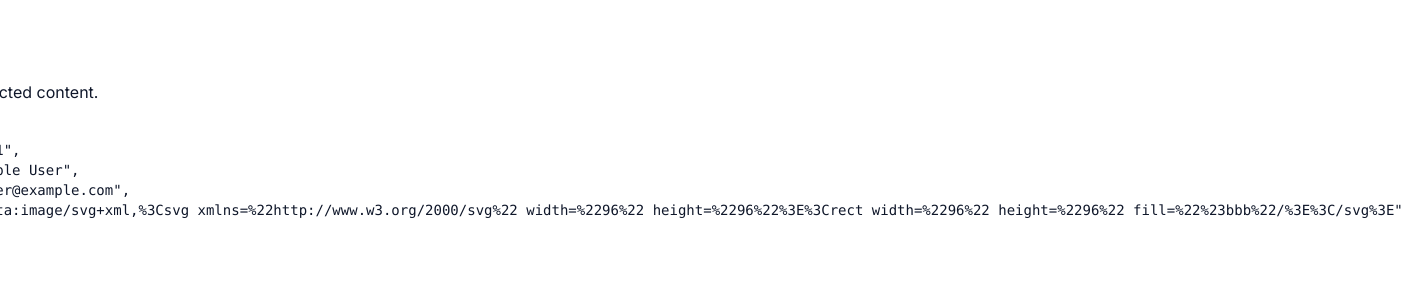
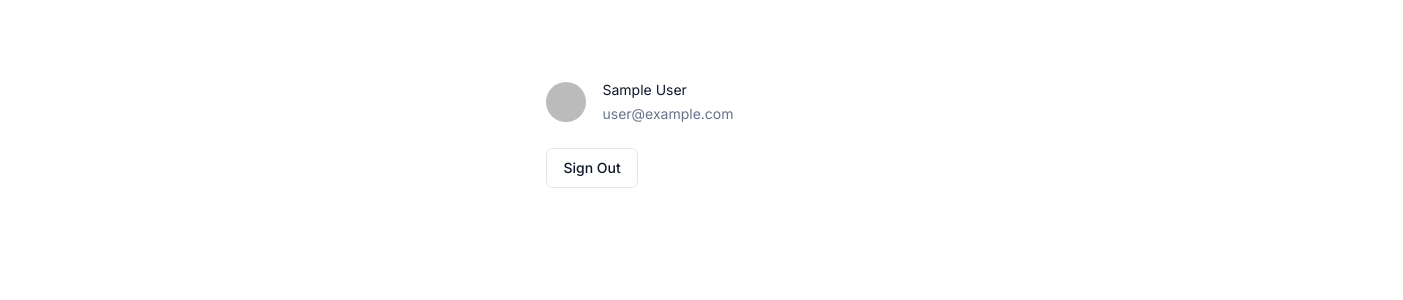
Before and after one commit to nainglinnkhant/next-auth-practice, a Next.js app: page /protected in a window 1280 px wide. Shown: the top 300 px of the page, 1403 px wide, since content can reach past the window. Built offline with nearby package versions, Linux system fonts and the light colour scheme; no server answers; sample sign-in values are in the browser's storage.

Commit message:
feat(ui): enhance protected page ui

```diff
--- a/app/protected/page.tsx
+++ b/app/protected/page.tsx
@@ -1,16 +1,33 @@
+import { redirect } from 'next/navigation'
 import { getServerSession } from 'next-auth'
 
 import SignOutButton from '@/components/SignOutButton'
+import { Avatar, AvatarFallback, AvatarImage } from '@/components/ui/avatar'
 import { authOptions } from '@/lib/auth'
+import { generateUsernameInitials } from '@/lib/utils'
 
 const Protected = async () => {
   const session = await getServerSession(authOptions)
 
+  if (!session?.user) return redirect('/')
+
+  const { name, email, image } = session.user
+
   return (
     <div>
-      <p className='mb-4'>This is the protected content.</p>
+      <div className='mb-6 flex items-center space-x-4'>
+        <Avatar>
+          <AvatarImage src={image || ''} alt='Avatar' />
 
-      <pre className='mb-8 text-sm'>{JSON.stringify(session?.user, null, 2)}</pre>
+          <AvatarFallback>{generateUsernameInitials(name || email || '')}</AvatarFallback>
+        </Avatar>
+
+        <div className='flex flex-col space-y-1'>
+          {name && <p className='text-sm'>{name}</p>}
+
+          {email && <p className='text-sm text-muted-foreground'>{email}</p>}
+        </div>
+      </div>
 
       <SignOutButton />
     </div>
--- /dev/null
+++ b/components/ui/Avatar.tsx
@@ -0,0 +1,50 @@
+'use client'
+
+import * as React from 'react'
+import * as AvatarPrimitive from '@radix-ui/react-avatar'
+
+import { cn } from '@/lib/utils'
+
+const Avatar = React.forwardRef<
+  React.ElementRef<typeof AvatarPrimitive.Root>,
+  React.ComponentPropsWithoutRef<typeof AvatarPrimitive.Root>
+>(({ className, ...props }, ref) => (
+  <AvatarPrimitive.Root
+    ref={ref}
+    className={cn(
+      'relative flex h-10 w-10 shrink-0 overflow-hidden rounded-full',
+      className
+    )}
+    {...props}
+  />
+))
+Avatar.displayName = AvatarPrimitive.Root.displayName
+
+const AvatarImage = React.forwardRef<
+  React.ElementRef<typeof AvatarPrimitive.Image>,
+  React.ComponentPropsWithoutRef<typeof AvatarPrimitive.Image>
+>(({ className, ...props }, ref) => (
+  <AvatarPrimitive.Image
+    ref={ref}
+    className={cn('aspect-square h-full w-full', className)}
+    {...props}
+  />
+))
+AvatarImage.displayName = AvatarPrimitive.Image.displayName
+
+const AvatarFallback = React.forwardRef<
+  React.ElementRef<typeof AvatarPrimitive.Fallback>,
+  React.ComponentPropsWithoutRef<typeof AvatarPrimitive.Fallback>
+>(({ className, ...props }, ref) => (
+  <AvatarPrimitive.Fallback
+    ref={ref}
+    className={cn(
+      'flex h-full w-full items-center justify-center rounded-full bg-muted',
+      className
+    )}
+    {...props}
+  />
+))
+AvatarFallback.displayName = AvatarPrimitive.Fallback.displayName
+
+export { Avatar, AvatarImage, AvatarFallback }
--- a/lib/utils.ts
+++ b/lib/utils.ts
@@ -4,3 +4,7 @@
 export function cn(...inputs: ClassValue[]) {
   return twMerge(clsx(inputs))
 }
+
+export function generateUsernameInitials(username: string) {
+  return username.slice(0, 2).toUpperCase()
+}
--- a/package.json
+++ b/package.json
@@ -9,6 +9,7 @@
     "lint": "next lint"
   },
   "dependencies": {
+    "@radix-ui/react-avatar": "^1.0.3",
     "@radix-ui/react-separator": "^1.0.3",
     "@radix-ui/react-slot": "^1.0.2",
     "@radix-ui/react-toast": "^1.1.4",
```
Also changed, not shown: 1 other file (tests, documents, lock files or other folders).
